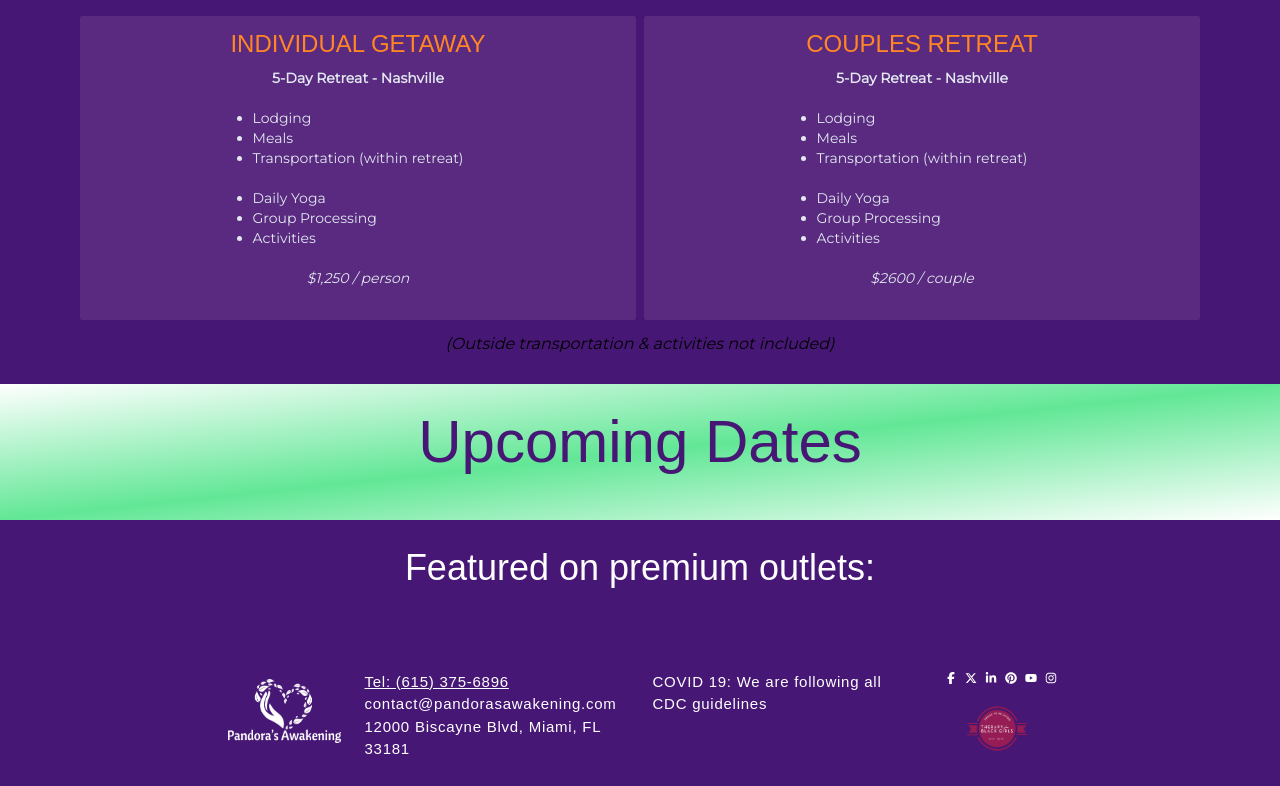
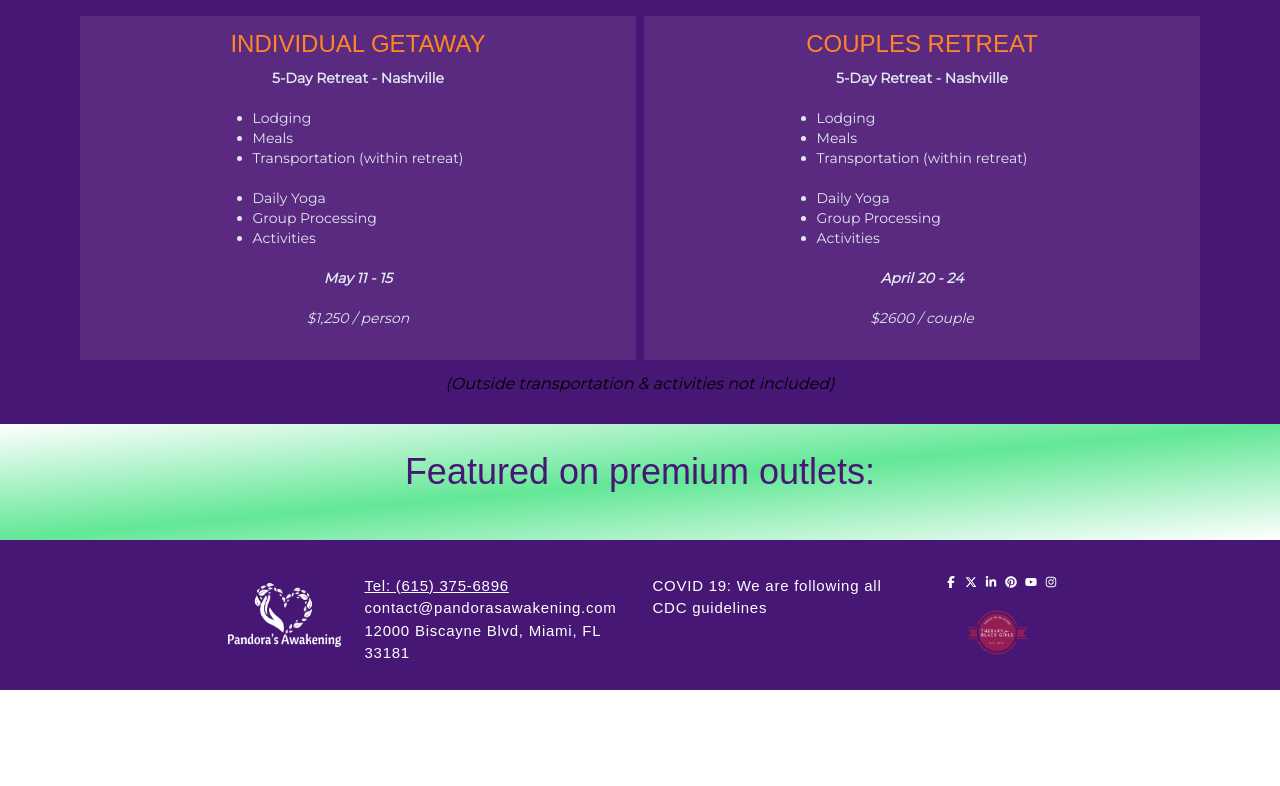
Before and after one commit to dogbeide/pandoras-awakening, a Next.js app: page /retreats in a window 1280 px wide. Shown: the part 1763-2549 px from the top of the page. After the commit the page ends 2453 px from the top, so only its background shows below. Built offline with nearby package versions, Linux system fonts and the light colour scheme; a web font is replaced by a local one.

Commit message:
integrate upcoming dates into /retreats Retreat Options

```diff
--- a/app/retreats/page.tsx
+++ b/app/retreats/page.tsx
@@ -146,6 +146,7 @@ export default function Page() {
                 <li>Activities</li>
               </ul>
               <br />
+              <div className="italic font-semibold">May 11 - 15</div><br />
               <div className="italic">$1,250 / person</div><br />
             </div>}
           />
@@ -165,6 +166,7 @@ export default function Page() {
                 <li>Activities</li>
               </ul>
               <br />
+              <div className="italic font-semibold">April 20 - 24</div><br />
               <div className="italic">$2600 / couple</div><br />
             </div>}
           />
@@ -173,13 +175,13 @@ export default function Page() {
           <span className="italic">(Outside transportation & activities not included)</span>
         </div>
       </Section>
+{/*
+      <Section classNames="text-center bg-gradient-to-br from-white via-pandoras-teal to-white">
+        <Title classNames="text-pandoras-purple">Upcoming Dates</Title>
+      </Section> */}
 
       <Section classNames="text-center bg-gradient-to-br from-white via-pandoras-teal to-white">
-        <Title classNames="text-pandoras-purple">Upcoming Dates</Title>
-      </Section>
-
-      <Section classNames="bg-pandoras-purple">
-        <Title classNames={`text-white`} textSizes="text-4xl">
+        <Title classNames={`text-pandoras-purple`} textSizes="text-4xl">
           Featured on premium outlets:
         </Title>
       </Section>
```
